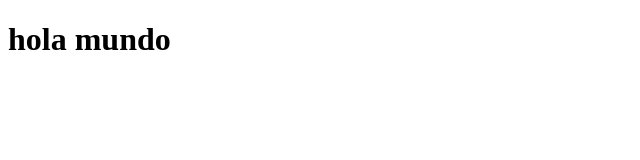
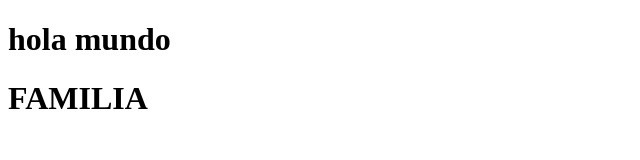
Before and after one commit to osmary-mencia/Ejemplo, a plain HTML site: page index.html in a window 1280 px wide. Shown: the whole page, without its empty margins (0-640 px from the left). Drawn offline with Linux system fonts and the light colour scheme.

Commit message:
se creo un mensaje

```diff
--- a/index.html
+++ b/index.html
@@ -7,5 +7,6 @@
 </head>
 <body>
     <h1>hola mundo</h1>
+    <h1>FAMILIA</h1>
 </body>
 </html>
```
